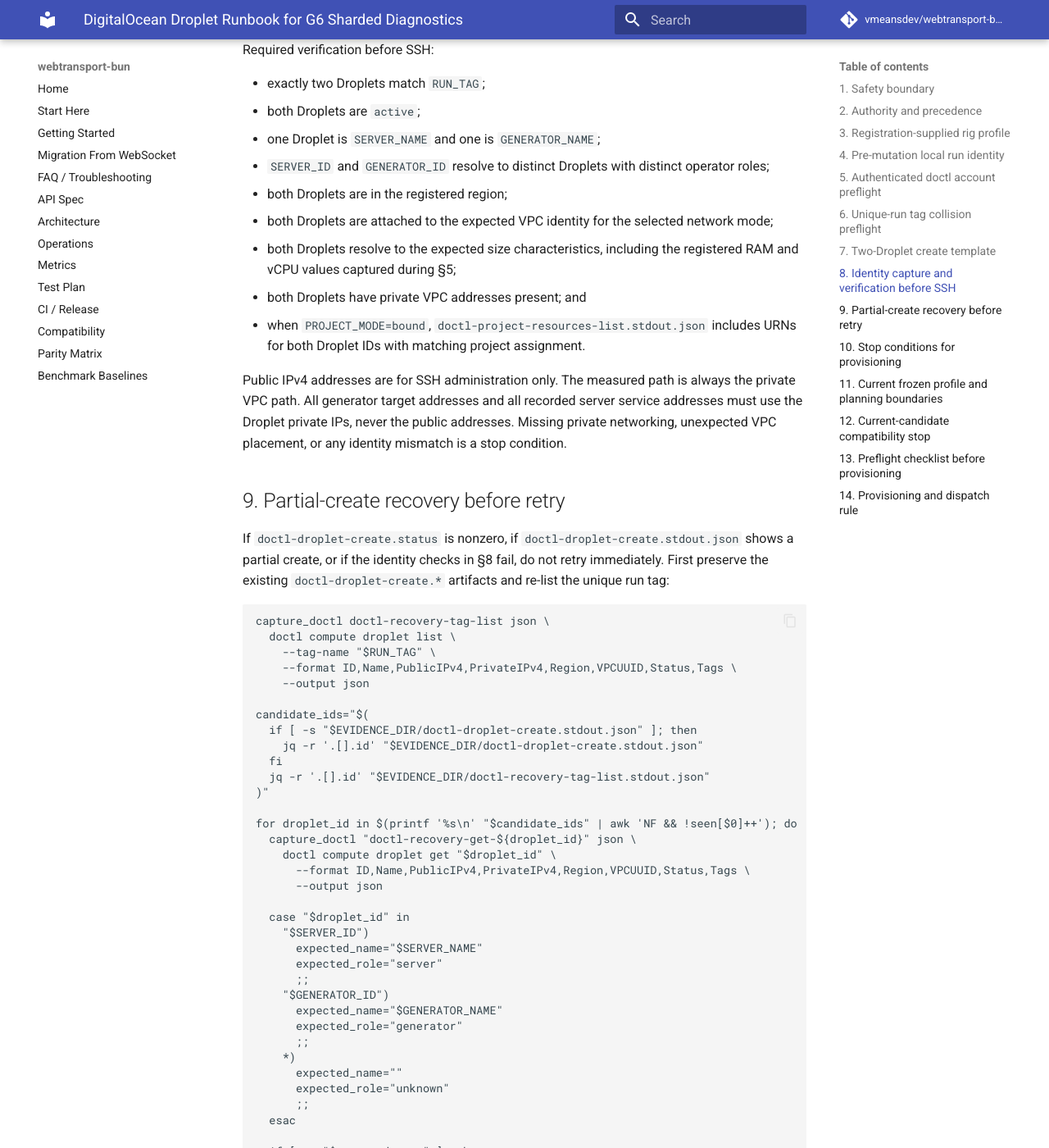
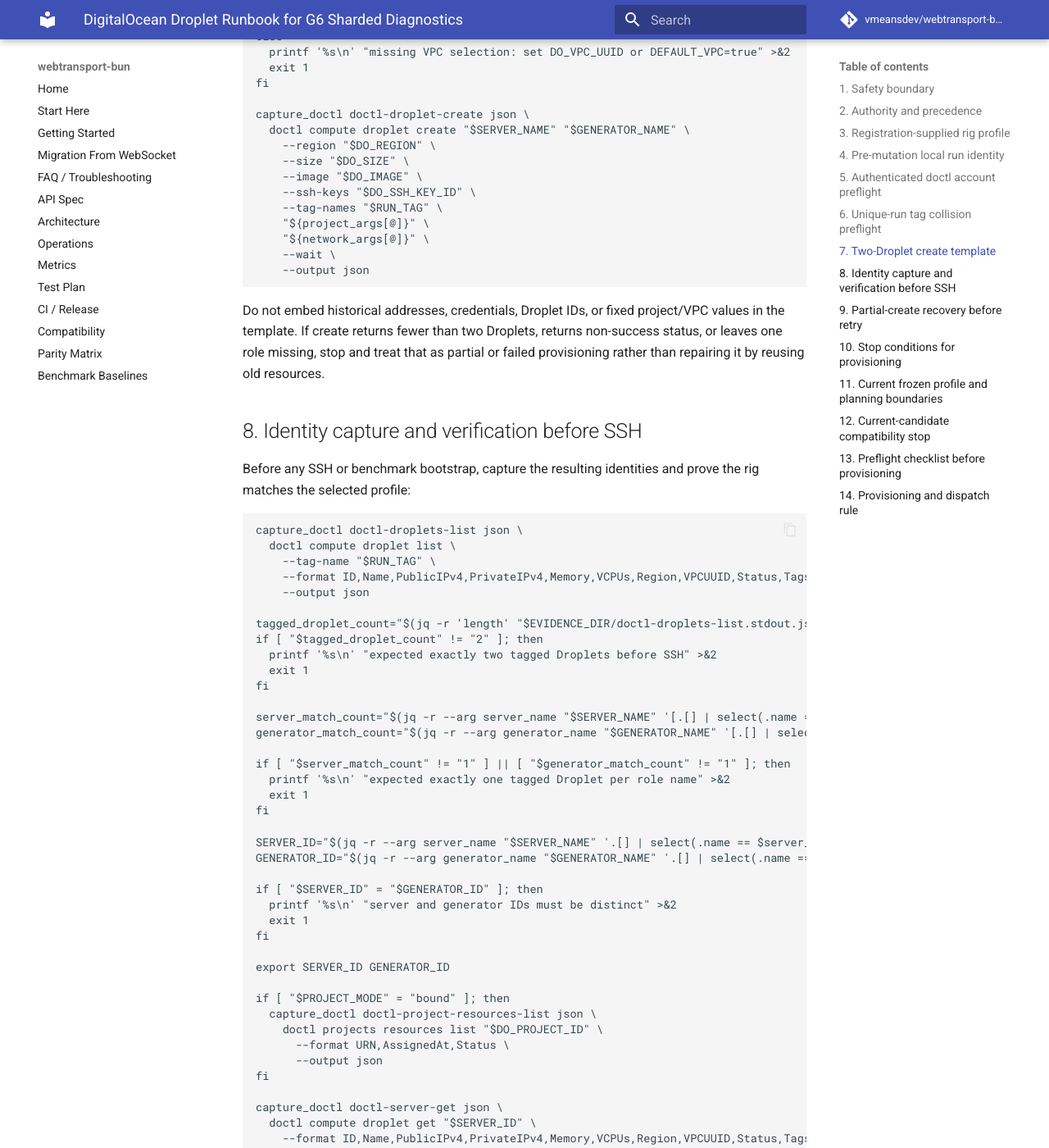
Before and after one commit to vmeansdev/webtransport-bun, an MkDocs documentation site: the page built from docs/research/DO_DROPLET_RUNBOOK.md, in a window 1280 px wide and 1400 px high, scrolled down 8075 px. Shown: the whole window at 82% size. Built offline with MkDocs 1.6.1 and Material for MkDocs 9.7.7, drawn with Linux system fonts in a browser that asks for light colours; comment, search, counter and statistics services are not loaded; some of the changed text lies outside the part shown.

Commit message:
Fix runbook safety semantics for DigitalOcean provisioning

````diff
--- a/docs/research/DO_DROPLET_RUNBOOK.md
+++ b/docs/research/DO_DROPLET_RUNBOOK.md
@@ -88,11 +88,11 @@
 of the current source-fixed value. On this candidate it is not a runtime tuning
 knob the registration may vary.
 
-`PROJECT_MODE=bound` means the run is project-bound and must resolve a project
-UUID from `doctl projects list`, pass `--project-id`, and later verify project
-resource membership. This includes explicit default-project runs. The
-registration may still identify the intended project by name plus
-default-project status before the operator resolves the UUID locally.
+`PROJECT_MODE=bound` means the run is project-bound and the registration must
+supply an explicit `DO_PROJECT_ID`, even when that UUID is the account's
+default project. The operator must verify that exact UUID against the captured
+`doctl projects list` output, pass `--project-id`, and later verify project
+resource membership.
 
 `PROJECT_MODE=unbound` is allowed only when the registration explicitly says
 the run must use no project binding. In that mode, do not resolve a project
@@ -110,10 +110,14 @@
 4. Validate that `BUN_BIN` exists and is executable.
 5. Reject the forbidden mise Node path.
 6. Record the Bun version from `BUN_BIN`.
+7. Execute the remaining shell examples in a dedicated Bash session with
+   `set -euo pipefail`.
 
 Example shell shape:
 
 ```bash
+set -euo pipefail
+
 export RUN_UUID="$(uuidgen | tr 'A-Z' 'a-z')"
 export RUN_ID="g6-sharded-diagnostic-01-${RUN_UUID}"
 export RUN_TAG="g6-sharded-diagnostic-01-${RUN_UUID}"
@@ -188,6 +193,7 @@
 capture_doctl doctl-region-list text doctl compute region list --format Slug,Name,Available
 capture_doctl doctl-size-list text doctl compute size list --format Slug,Memory,VCPUs,Disk,PriceHourly
 capture_doctl doctl-vpcs-list text doctl vpcs list --format ID,Name,IPRange,Region,Default
+capture_doctl doctl-vpcs-list-json json doctl vpcs list --format ID,Name,IPRange,Region,Default --output json
 capture_doctl doctl-ssh-key-list text doctl compute ssh-key list --format ID,Name,FingerPrint
 capture_doctl doctl-image-list text doctl compute image list --public --format Slug,Distribution,Created
 capture_doctl doctl-projects-list json doctl projects list --format ID,Name,IsDefault --output json
@@ -216,13 +222,16 @@
 - `doctl compute image list --public` shows the selected public image slug.
   Record the chosen slug in the run manifest.
 - `doctl projects list --output json` is the authority for project binding.
-  When `PROJECT_MODE=bound`, resolve `DO_PROJECT_ID` from this output and
-  record the project ID, project name, and `IsDefault` value in the run
-  manifest. Later verification must use that same resolved UUID. A
-  default-project run is still `PROJECT_MODE=bound`: resolve the default UUID
-  from this output, pass it explicitly on create, and later verify resources
-  against it. When `PROJECT_MODE=unbound`, record that the registration
+  When `PROJECT_MODE=bound`, verify that the registration-supplied
+  `DO_PROJECT_ID` appears exactly once in this output, then record that
+  project's UUID, name, and `IsDefault` value in the run manifest. A
+  default-project run is still `PROJECT_MODE=bound`: the registration must
+  still supply the explicit project UUID and the operator must still pass and
+  verify it. When `PROJECT_MODE=unbound`, record that the registration
   explicitly requires no project and skip project UUID/resource verification.
+- `doctl vpcs list --output json` is the authority for VPC resolution. Resolve
+  exactly one `EXPECTED_VPC_UUID` before create and record it in the run
+  manifest.
 
 The run manifest must record all of the following before create:
 
@@ -233,8 +242,8 @@
 - `PROJECT_MODE` plus either project ID, project name, and default-project
   status for a bound run, or an explicit no-project statement for an unbound
   run;
-- VPC ID, VPC name, region, and whether the run is using an explicit VPC UUID
-  or `DEFAULT_VPC=true`; and
+- `EXPECTED_VPC_UUID`, VPC name, VPC region, and whether the run reached that
+  UUID through explicit `DO_VPC_UUID` or `DEFAULT_VPC=true`; and
 - the exact `doctl` version.
 
 Stop before provisioning if authentication fails or if no eligible region,
@@ -246,20 +255,63 @@
 
 ```bash
 if [ "$PROJECT_MODE" = "bound" ]; then
-  if [ "${DO_PROJECT_IS_DEFAULT:-false}" = "true" ]; then
-    DO_PROJECT_ID="$(jq -r '.[] | select(.is_default == true) | .id' "$EVIDENCE_DIR/doctl-projects-list.stdout.json")"
+  project_match_count="$(jq -r --arg do_project_id "$DO_PROJECT_ID" '[.[] | select(.id == $do_project_id)] | length' "$EVIDENCE_DIR/doctl-projects-list.stdout.json")"
+  if [ "$project_match_count" != "1" ]; then
+    printf '%s\n' "expected exactly one project match for PROJECT_MODE=bound" >&2
+    exit 1
   fi
 
-  if [ -z "$DO_PROJECT_ID" ] || [ "$DO_PROJECT_ID" = "null" ]; then
+  DO_PROJECT_NAME="$(jq -r --arg do_project_id "$DO_PROJECT_ID" '.[] | select(.id == $do_project_id) | .name' "$EVIDENCE_DIR/doctl-projects-list.stdout.json")"
+  DO_PROJECT_IS_DEFAULT="$(jq -r --arg do_project_id "$DO_PROJECT_ID" '.[] | select(.id == $do_project_id) | .is_default' "$EVIDENCE_DIR/doctl-projects-list.stdout.json")"
+
+  if [ -z "$DO_PROJECT_ID" ] || [ "$DO_PROJECT_ID" = "null" ] || [ -z "$DO_PROJECT_NAME" ] || [ "$DO_PROJECT_NAME" = "null" ]; then
     printf '%s\n' "missing project UUID for PROJECT_MODE=bound" >&2
     exit 1
   fi
+  export DO_PROJECT_ID DO_PROJECT_NAME DO_PROJECT_IS_DEFAULT
 elif [ "$PROJECT_MODE" = "unbound" ]; then
   DO_PROJECT_ID=""
+  DO_PROJECT_NAME=""
+  DO_PROJECT_IS_DEFAULT=""
 else
   printf '%s\n' "invalid PROJECT_MODE: expected bound or unbound" >&2
   exit 1
 fi
+```
+
+Resolve one concrete `EXPECTED_VPC_UUID` before any create:
+
+```bash
+if [ "${DEFAULT_VPC:-false}" = "true" ] && [ -n "${DO_VPC_UUID:-}" ]; then
+  printf '%s\n' "ambiguous VPC selection: set exactly one of DO_VPC_UUID or DEFAULT_VPC=true" >&2
+  exit 1
+elif [ "${DEFAULT_VPC:-false}" = "true" ]; then
+  vpc_match_count="$(jq -r --arg do_region "$DO_REGION" '[.[] | select((.region == $do_region or .region.slug == $do_region) and .default == true)] | length' "$EVIDENCE_DIR/doctl-vpcs-list-json.stdout.json")"
+  if [ "$vpc_match_count" != "1" ]; then
+    printf '%s\n' "expected exactly one default VPC in the registered region" >&2
+    exit 1
+  fi
+  EXPECTED_VPC_UUID="$(jq -r --arg do_region "$DO_REGION" '.[] | select((.region == $do_region or .region.slug == $do_region) and .default == true) | .id' "$EVIDENCE_DIR/doctl-vpcs-list-json.stdout.json")"
+  EXPECTED_VPC_NAME="$(jq -r --arg do_region "$DO_REGION" '.[] | select((.region == $do_region or .region.slug == $do_region) and .default == true) | .name' "$EVIDENCE_DIR/doctl-vpcs-list-json.stdout.json")"
+elif [ -n "${DO_VPC_UUID:-}" ]; then
+  vpc_match_count="$(jq -r --arg do_vpc_uuid "$DO_VPC_UUID" '[.[] | select(.id == $do_vpc_uuid)] | length' "$EVIDENCE_DIR/doctl-vpcs-list-json.stdout.json")"
+  if [ "$vpc_match_count" != "1" ]; then
+    printf '%s\n' "expected exactly one explicit VPC match" >&2
+    exit 1
+  fi
+  EXPECTED_VPC_UUID="$DO_VPC_UUID"
+  EXPECTED_VPC_NAME="$(jq -r --arg do_vpc_uuid "$DO_VPC_UUID" '.[] | select(.id == $do_vpc_uuid) | .name' "$EVIDENCE_DIR/doctl-vpcs-list-json.stdout.json")"
+else
+  printf '%s\n' "missing VPC selection: set DO_VPC_UUID or DEFAULT_VPC=true" >&2
+  exit 1
+fi
+
+if [ -z "$EXPECTED_VPC_UUID" ] || [ "$EXPECTED_VPC_UUID" = "null" ]; then
+  printf '%s\n' "failed to resolve EXPECTED_VPC_UUID" >&2
+  exit 1
+fi
+
+export EXPECTED_VPC_UUID EXPECTED_VPC_NAME
 ```
 
 ## 6. Unique-run tag collision preflight
@@ -271,9 +323,11 @@
 ```bash
 capture_doctl doctl-tag-collision-list json \
   doctl compute droplet list \
-  --tag-name "$RUN_TAG" \
-  --format ID,Name,PublicIPv4,PrivateIPv4,Region,VPCUUID,Status,Tags \
-  --output json
+    --tag-name "$RUN_TAG" \
+    --format ID,Name,PublicIPv4,PrivateIPv4,Region,VPCUUID,Status,Tags \
+    --output json
+
+jq -e 'length == 0' "$EVIDENCE_DIR/doctl-tag-collision-list.stdout.json" >/dev/null
 ```
 
 The expected result is an empty JSON array in
@@ -350,6 +404,30 @@
     --format ID,Name,PublicIPv4,PrivateIPv4,Memory,VCPUs,Region,VPCUUID,Status,Tags \
     --output json
 
+tagged_droplet_count="$(jq -r 'length' "$EVIDENCE_DIR/doctl-droplets-list.stdout.json")"
+if [ "$tagged_droplet_count" != "2" ]; then
+  printf '%s\n' "expected exactly two tagged Droplets before SSH" >&2
+  exit 1
+fi
+
+server_match_count="$(jq -r --arg server_name "$SERVER_NAME" '[.[] | select(.name == $server_name)] | length' "$EVIDENCE_DIR/doctl-droplets-list.stdout.json")"
+generator_match_count="$(jq -r --arg generator_name "$GENERATOR_NAME" '[.[] | select(.name == $generator_name)] | length' "$EVIDENCE_DIR/doctl-droplets-list.stdout.json")"
+
+if [ "$server_match_count" != "1" ] || [ "$generator_match_count" != "1" ]; then
+  printf '%s\n' "expected exactly one tagged Droplet per role name" >&2
+  exit 1
+fi
+
+SERVER_ID="$(jq -r --arg server_name "$SERVER_NAME" '.[] | select(.name == $server_name) | .id' "$EVIDENCE_DIR/doctl-droplets-list.stdout.json")"
+GENERATOR_ID="$(jq -r --arg generator_name "$GENERATOR_NAME" '.[] | select(.name == $generator_name) | .id' "$EVIDENCE_DIR/doctl-droplets-list.stdout.json")"
+
+if [ "$SERVER_ID" = "$GENERATOR_ID" ]; then
+  printf '%s\n' "server and generator IDs must be distinct" >&2
+  exit 1
+fi
+
+export SERVER_ID GENERATOR_ID
+
 if [ "$PROJECT_MODE" = "bound" ]; then
   capture_doctl doctl-project-resources-list json \
     doctl projects resources list "$DO_PROJECT_ID" \
@@ -359,13 +437,21 @@
 
 capture_doctl doctl-server-get json \
   doctl compute droplet get "$SERVER_ID" \
-    --format ID,Name,PublicIPv4,PrivateIPv4,VPCUUID,Status \
+    --format ID,Name,PublicIPv4,PrivateIPv4,Memory,VCPUs,Region,VPCUUID,Status,Tags \
     --output json
 
 capture_doctl doctl-generator-get json \
   doctl compute droplet get "$GENERATOR_ID" \
-    --format ID,Name,PublicIPv4,PrivateIPv4,VPCUUID,Status \
+    --format ID,Name,PublicIPv4,PrivateIPv4,Memory,VCPUs,Region,VPCUUID,Status,Tags \
     --output json
+
+server_actual_vpc_uuid="$(jq -r '.[0].vpc_uuid // .vpc_uuid // .VPCUUID // .vpcUUID' "$EVIDENCE_DIR/doctl-server-get.stdout.json")"
+generator_actual_vpc_uuid="$(jq -r '.[0].vpc_uuid // .vpc_uuid // .VPCUUID // .vpcUUID' "$EVIDENCE_DIR/doctl-generator-get.stdout.json")"
+
+if [ "$server_actual_vpc_uuid" != "$EXPECTED_VPC_UUID" ] || [ "$generator_actual_vpc_uuid" != "$EXPECTED_VPC_UUID" ]; then
+  printf '%s\n' "captured Droplet identities do not match EXPECTED_VPC_UUID" >&2
+  exit 1
+fi
 ```
 
 Required verification before SSH:
@@ -376,8 +462,7 @@
 - `SERVER_ID` and `GENERATOR_ID` resolve to distinct Droplets with distinct
   operator roles;
 - both Droplets are in the registered region;
-- both Droplets are attached to the expected VPC identity for the selected
-  network mode;
+- both Droplets are attached to `EXPECTED_VPC_UUID`;
 - both Droplets resolve to the expected size characteristics, including the
   registered RAM and vCPU values captured during §5;
 - both Droplets have private VPC addresses present; and
@@ -412,39 +497,44 @@
   jq -r '.[].id' "$EVIDENCE_DIR/doctl-recovery-tag-list.stdout.json"
 )"
 
+seen_server_name=0
+seen_generator_name=0
+
 for droplet_id in $(printf '%s\n' "$candidate_ids" | awk 'NF && !seen[$0]++'); do
   capture_doctl "doctl-recovery-get-${droplet_id}" json \
     doctl compute droplet get "$droplet_id" \
       --format ID,Name,PublicIPv4,PrivateIPv4,Region,VPCUUID,Status,Tags \
       --output json
 
-  case "$droplet_id" in
-    "$SERVER_ID")
-      expected_name="$SERVER_NAME"
-      expected_role="server"
-      ;;
-    "$GENERATOR_ID")
-      expected_name="$GENERATOR_NAME"
-      expected_role="generator"
-      ;;
-    *)
-      expected_name=""
-      expected_role="unknown"
-      ;;
-  esac
-
-  if [ -z "$expected_name" ]; then
-    printf '%s\n' "unmapped recovery candidate ${droplet_id}: inspect captured get output before deletion" >&2
-    exit 1
-  fi
-
   actual_name="$(jq -r '.[0].name // .name' "$EVIDENCE_DIR/doctl-recovery-get-${droplet_id}.stdout.json")"
   actual_region="$(jq -r '.[0].region.slug // .region.slug // .region' "$EVIDENCE_DIR/doctl-recovery-get-${droplet_id}.stdout.json")"
   actual_vpc_uuid="$(jq -r '.[0].vpc_uuid // .vpc_uuid // .VPCUUID // .vpcUUID' "$EVIDENCE_DIR/doctl-recovery-get-${droplet_id}.stdout.json")"
   has_run_tag="$(jq -r --arg run_tag "$RUN_TAG" '([.[0].tags[]?, .tags[]?] | any(. == $run_tag))' "$EVIDENCE_DIR/doctl-recovery-get-${droplet_id}.stdout.json")"
 
-  if [ "$actual_name" != "$expected_name" ]; then
-    printf '%s\n' "name mismatch for ${expected_role} recovery candidate ${droplet_id}" >&2
+  case "$actual_name" in
+    "$SERVER_NAME")
+      expected_role="server"
+      seen_server_name=$((seen_server_name + 1))
+      expected_role_id="${SERVER_ID:-}"
+      ;;
+    "$GENERATOR_NAME")
+      expected_role="generator"
+      seen_generator_name=$((seen_generator_name + 1))
+      expected_role_id="${GENERATOR_ID:-}"
+      ;;
+    *)
+      printf '%s\n' "unknown recovery candidate name ${actual_name}" >&2
+      exit 1
+      ;;
+  esac
+
+  if [ "$seen_server_name" -gt 1 ] || [ "$seen_generator_name" -gt 1 ]; then
+    printf '%s\n' "duplicate recovery candidate role names are not allowed" >&2
+    exit 1
+  fi
+
+  if [ -n "$expected_role_id" ] && [ "$droplet_id" != "$expected_role_id" ]; then
+    printf '%s\n' "ID mismatch for ${expected_role} recovery candidate ${droplet_id}" >&2
     exit 1
   fi
 
@@ -472,6 +562,8 @@
     --tag-name "$RUN_TAG" \
     --format ID,Name,PublicIPv4,PrivateIPv4,Region,VPCUUID,Status,Tags \
     --output json
+
+jq -e 'length == 0' "$EVIDENCE_DIR/doctl-recovery-final-tag-list.stdout.json" >/dev/null
 ```
 
 Recovery rules:
@@ -481,8 +573,9 @@
 - preserve the recovery tag listing and any recovery get/delete artifacts;
 - inspect and extract candidate IDs only from captured outputs for this run,
   primarily the create stdout and the tagged list stdout;
-- verify each candidate individually by ID, expected name, expected role,
-  `RUN_TAG`, region, and VPC before deleting it;
+- derive or verify role mapping mechanically from actual captured names, stop
+  on duplicate or unknown names, and verify each candidate individually by ID,
+  `RUN_TAG`, region, and `EXPECTED_VPC_UUID` before deleting it;
 - delete only individually confirmed IDs with
   `doctl compute droplet delete <id> --force`;
 - never use `--all`, wildcard selectors, broad tag deletion, or remembered
@@ -509,6 +602,8 @@
   later verified;
 - `PROJECT_MODE=unbound` is not explicit in the registration when skipping
   project binding;
+- `EXPECTED_VPC_UUID` cannot be resolved uniquely from the registered input and
+  captured VPC discovery output;
 - private networking is absent, ambiguous, or not the measured path; or
 - expected RAM, vCPU, region, VPC, tag, or name identity does not match the
   selected run manifest.
@@ -582,8 +677,8 @@
 - `RUN_ID`, `RUN_TAG`, and `EVIDENCE_DIR` are defined and recorded.
 - The run-tag collision check in §6 returned an empty list and was preserved in
   raw evidence.
-- `PROJECT_MODE` and the network mode are explicit and unambiguous under
-  §§5-8.
+- `PROJECT_MODE`, `DO_PROJECT_ID` when bound, and `EXPECTED_VPC_UUID` are
+  explicit and unambiguous under §§5-8.
 - `BUN_BIN` has been validated and its version recorded.
 - The operator has explicitly set and verified `ENDPOINT_COUNT=128`.
 - The profile still satisfies the current-candidate compatibility stop in §12,
````
Also changed, not shown: other parts of docs/research/DO_DROPLET_RUNBOOK.md (+11 -10 lines).
